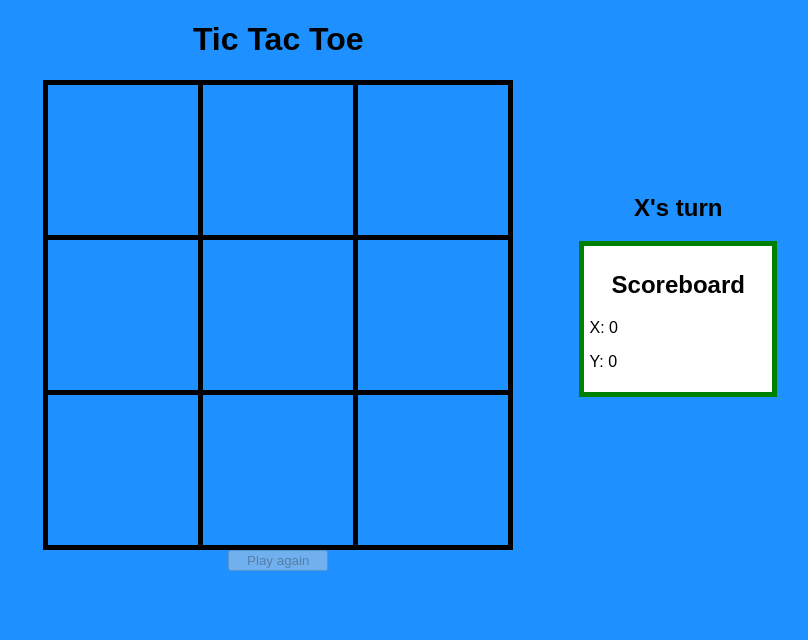
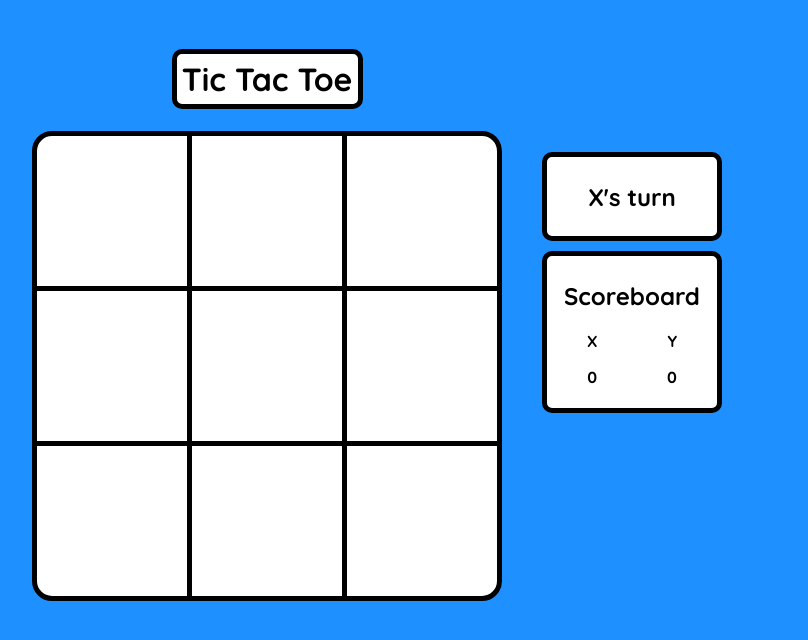
Before and after one commit to caalberts/tictactoe, a website: page game/index.html in a window 1280 px wide. Shown: the whole page, without its empty margins (263-1071 px from the left). Drawn offline with Linux system fonts and the light colour scheme.

Commit message:
Lots of changes

```diff
--- a/game/game.css
+++ b/game/game.css
@@ -1,16 +1,17 @@
 body {
   background: dodgerblue;
-  font-family: sans-serif;
-  display: flex;
-  flex-direction: column;
-  width: 800px;
-  margin: auto;
+  font-family: 'Quicksand', sans-serif;
 }
 .container {
   display:flex;
-  flex-direction: row
+  flex-direction: row;
+  width: 960px;
+  margin: auto;
+  justify-content: center;
 }
 main {
+  margin: 20px;
+  justify-content: center;
   display: flex;
   flex-direction: column;
 }
@@ -19,17 +20,24 @@ main {
   flex-direction: row;
   justify-content: center;
 }
-.board-panel {
-  flex-grow: 6;
-  justify-content: center;
-  display: flex;
-  flex-direction: column;
+.title h1 {
+  border: 5px solid black;
+  padding: 5px;
+  background: white;
+  border-radius: 10px;
 }
-.status-panel {
-  flex-grow: 2;
+aside {
+  margin: 20px;
   display: flex;
   flex-direction: column;
   justify-content: center;
+  align-content: space-between;
+}
+.board {
+  display: flex;
+  flex-direction: column;
+  align-items: center;
+  align-content: center;
 }
 .row {
   display: flex;
@@ -44,7 +52,19 @@ main {
   display: flex;
   justify-content: center;
   align-items: center;
-  cursor: pointer;
+  background: white;
+  transition: content 1s, background 1s;
+}
+.active:hover {
+  background: black;
+}
+.x .active:hover:after {
+  content: "X";
+  color: white;
+}
+.o .active:hover:after{
+  content: "O";
+  color: white;
 }
 .c1 {
   border-left: 5px solid black;
@@ -62,18 +82,24 @@ main {
   border-top: 5px solid black;
   border-bottom: 5px solid black;
 }
-.win {
-  display: flex;
-  justify-content: center;
-  align-self: center;
+.r1.c1 {
+  border-top-left-radius: 20px;
 }
-.play-again {
-  width:100px;
+.r1.c3 {
+  border-top-right-radius: 20px;
 }
-.score-board {
-  border: 5px solid green;
+.r3.c1 {
+  border-bottom-left-radius: 20px;
+}
+.r3.c3 {
+  border-bottom-right-radius: 20px;
+}
+.sidebar-header, .score-board, .button-frame button {
+  border: 5px solid black;
+  border-radius: 10px;
   padding: 5px;
   background: white;
+  margin-top: 10px;
 }
 .status-text {
   text-align: center;
@@ -81,6 +107,29 @@ main {
 .score-board-title {
   text-align: center;
 }
+.score {
+  display: flex;
+  flex-direction: row;
+}
+.score span {
+  flex-grow: 1;
+  text-align: center;
+  font-weight: bold;
+}
+.button-frame button {
+  width: 100%;
+  background: white;
+  color: black;
+  font-family: 'Quicksand', sans-serif;
+  font-weight: bold;
+  font-size: 20pt;
+  padding: 10px;
+  visibility: hidden;
+}
+.button-frame button.button-on {
+  transition: 1s;
+  visibility: visible;
+}
 .hidden {
   display: none;
 }
--- a/game/game.js
+++ b/game/game.js
@@ -12,23 +12,29 @@ var score = {
 }
 
 updateScore()
-update.textContent = player ? 'X\'s turn' : 'O\'s turn'
 resetBoard()
-
-playAgain.addEventListener('click', resetBoard)
 
 function resetBoard () {
   moves = 1
   winner = ''
+  update.textContent = player ? 'X\'s turn' : 'O\'s turn'
+  if (player) {
+    document.body.classList.add('x')
+  } else {
+    document.body.classList.add('o')
+  }
   tiles.forEach(tile => {
     tile.textContent = ''
+    tile.classList.add('active')
     tile.addEventListener('click', tictactoe)
   })
+  playAgain.classList.toggle('button-on')
 }
 
 function disableBoard () {
   tiles.forEach(tile => {
     tile.removeEventListener('click', tictactoe)
+    tile.classList.remove('active')
   })
 }
 
@@ -42,7 +48,8 @@ function tictactoe (event) {
   if (!tile.className.includes('tile')) return
   if (tile.textContent) return
   tile.textContent = player ? 'X' : 'O'
-  // find winner by checking tiles for 'X' and 'O'
+  tile.removeEventListener('click', tictactoe)
+  tile.classList.remove('active')
   winner = findWinner()
   if (winner) {
     update.textContent = winner + ' wins!'
@@ -55,13 +62,20 @@ function tictactoe (event) {
     }
     disableBoard()
     updateScore()
-    playAgain.disabled = false
+    playAgain.addEventListener('click', resetBoard)
+    playAgain.classList.toggle('button-on')
   } else if (moves === 9) {
     // it's a tie
     update.textContent = 'It\'s a tie!'
+    disableBoard()
+    updateScore()
+    playAgain.addEventListener('click', resetBoard)
+    playAgain.classList.toggle('button-on')
   } else {
     moves = moves + 1
     player = !player
+    document.body.classList.toggle('x')
+    document.body.classList.toggle('o')
     update.textContent = player ? 'X\'s turn' : 'O\'s turn'
   }
 }
--- a/game/index.html
+++ b/game/index.html
@@ -3,12 +3,13 @@
   <head>
     <meta charset="utf-8">
     <title>Tic Tac Toe</title>
+    <link href='https://fonts.googleapis.com/css?family=Quicksand:400,700' rel='stylesheet' type='text/css'>
     <link rel="stylesheet" href="game.css">
 
   </head>
   <body>
     <div class="container">
-      <main class="board-panel">
+      <main>
         <div class="title">
           <h1>Tic Tac Toe</h1>
         </div>
@@ -29,21 +30,21 @@
             <div class="tile r3 c3" id="9"></div>
           </div>
         </div>
-        <div class="win">
-          <button type="button" class="play-again" name="play-again" disabled>Play again</button>
+      </main>
+      <aside>
+        <div class="sidebar-header">
+          <h2 class='status-text'></h2>
         </div>
-      </main>
-      <aside class="status-panel">
-        <h2 class='status-text'></h2>
         <div class="score-board">
           <h2 class='score-board-title'>Scoreboard</h2>
-          <p class='score'>X: <span class="score-x"></span></p>
-          <p class='score'>Y: <span class="score-y"></span></p>
+          <p class='score score-player-name'><span>X</span><span>Y</span></p>
+          <p class='score'><span class="score-x"></span><span class="score-y"></span></p>
+        </div>
+        <div class="button-frame">
+          <button type="button" class="play-again button-on" name="play-again">PLAY AGAIN</button>
         </div>
       </aside>
-      <footer>
 
-      </footer>
     </div>
     <script src="game.js"></script>
   </body>
```
